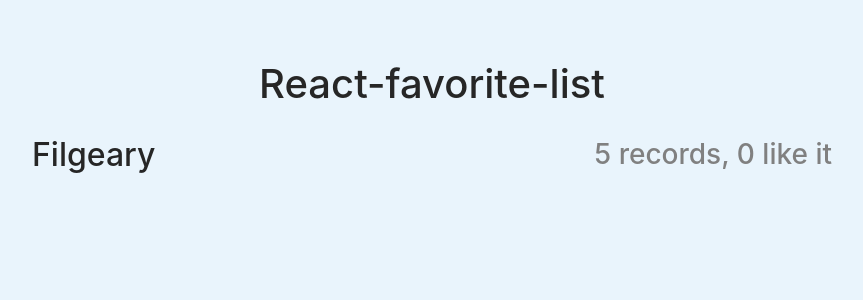
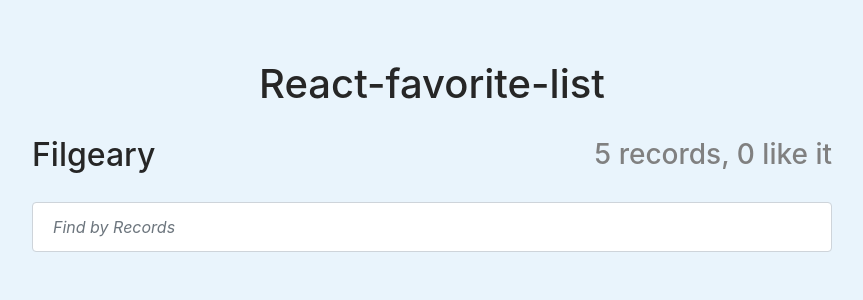
Before and after one commit to Filgeary/react-favorite-list, a React (Create React App) app: page / in a window 1280 px wide. Shown: the top 300 px of the page, without its empty margins (208-1071 px from the left). Built offline with nearby package versions, Linux system fonts and the light colour scheme.

Commit message:
add `search-panel`

```diff
--- a/src/components/app.jsx
+++ b/src/components/app.jsx
@@ -1,6 +1,8 @@
 import React from 'react';
 
 import AppHeader from './app-header/app-header';
+import SearchPanel from './search-panel/search-panel';
+
 import './app.css';
 
 function App() {
@@ -8,6 +10,9 @@ function App() {
     <div className="app">
       <h1>React-favorite-list</h1>
       <AppHeader />
+      <div className="search-panel d-flex">
+        <SearchPanel />
+      </div>
     </div>
   );
 }
--- /dev/null
+++ b/src/components/search-panel/search-panel.css
@@ -0,0 +1,9 @@
+.search-panel {
+  margin: 20px 0;
+}
+
+.search-panel .search-input {
+  flex: 1 0 auto;
+  padding: 12px 20px;
+  font-style: italic;
+}
--- /dev/null
+++ b/src/components/search-panel/search-panel.jsx
@@ -0,0 +1,15 @@
+import React from 'react';
+import './search-panel.css';
+
+const SearchPanel = () => {
+  return (
+    <input
+      type="text"
+      className="form-control search-input"
+      name="search-panel"
+      placeholder="Find by Records"
+    />
+  );
+};
+
+export default SearchPanel;
```
